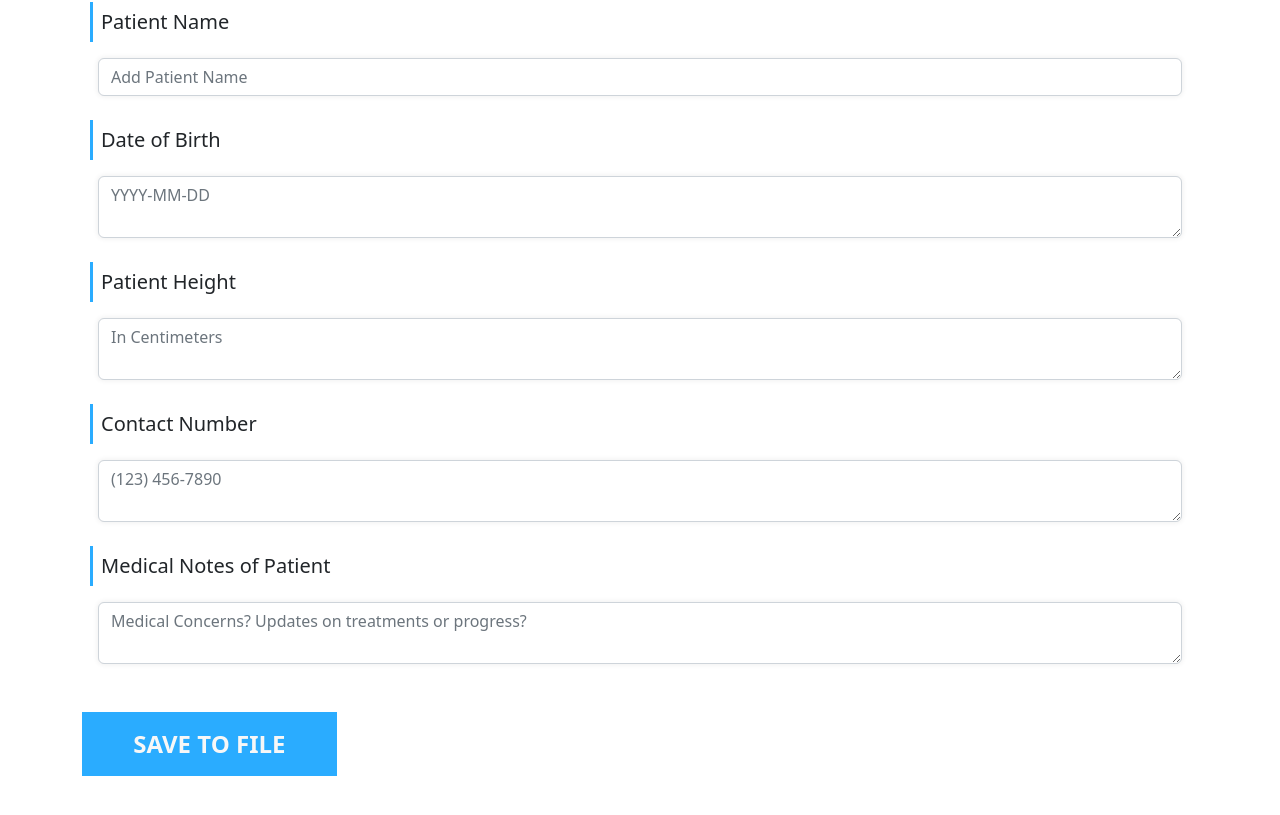
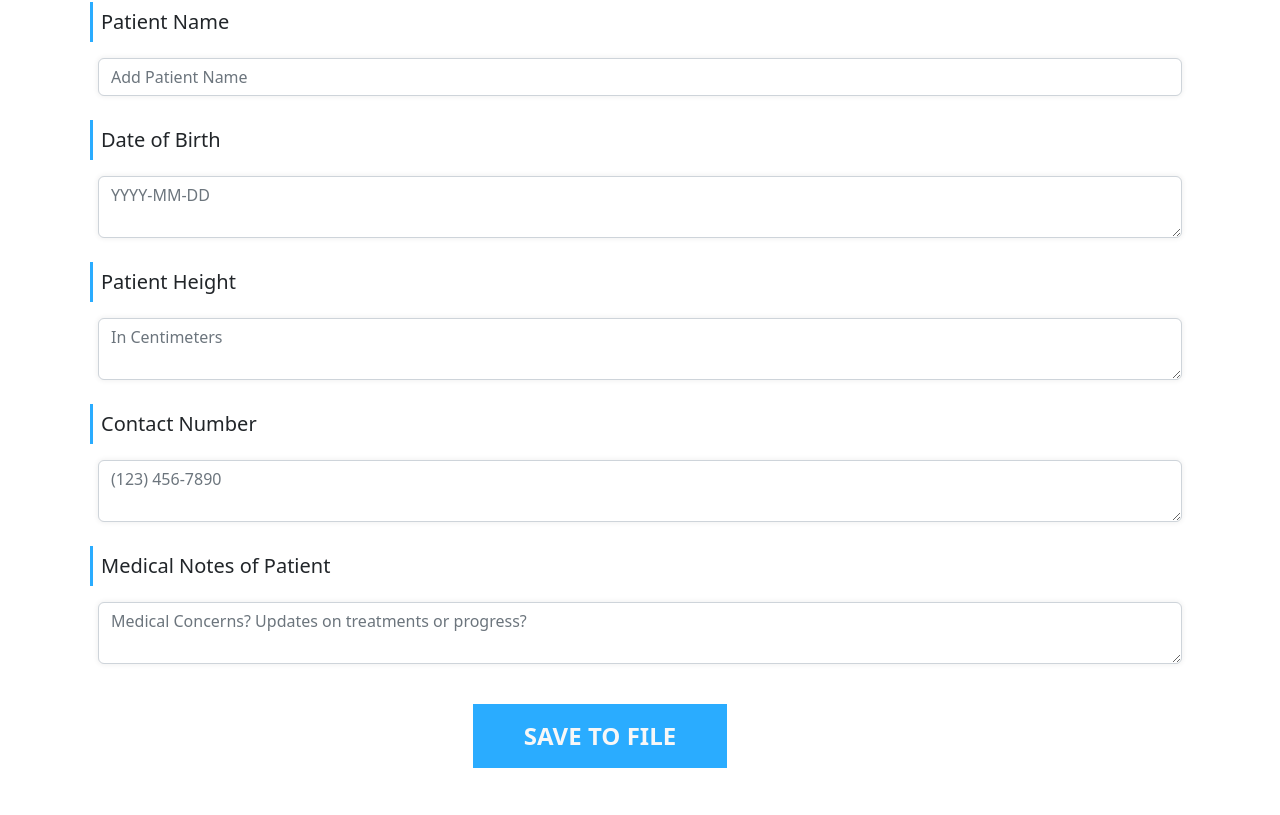
Before and after one commit to coderpr0grammer/healthbase, a React (Create React App) app: page /send in a window 1280 px wide. Shown: the part 225-1040 px from the top of the page. Before the commit the page ends 1001 px from the top, so only its background shows below. Built offline with nearby package versions, Linux system fonts and the light colour scheme.

Commit message:
centred the button in the sending page

```diff
--- a/src/Pages/Send.css
+++ b/src/Pages/Send.css
@@ -12,11 +12,15 @@
 
 #unique-btn {
     border: none;
-    margin-top: 4vh;
+    margin-top: 3vh;
+    margin-bottom: 7vh;
     color: #f7f7f7;
     line-height: 8vh;
     padding: 0.03vw 4vw 0.03vw 4vw;
     background-color: #2AACFF;
+
+    position: fixed;
+    left: 35%;
 
     font-size: 3vh;
     text-decoration: none;
```
